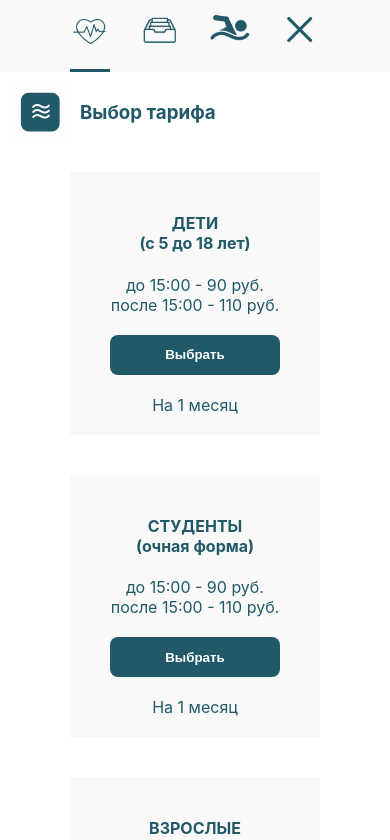
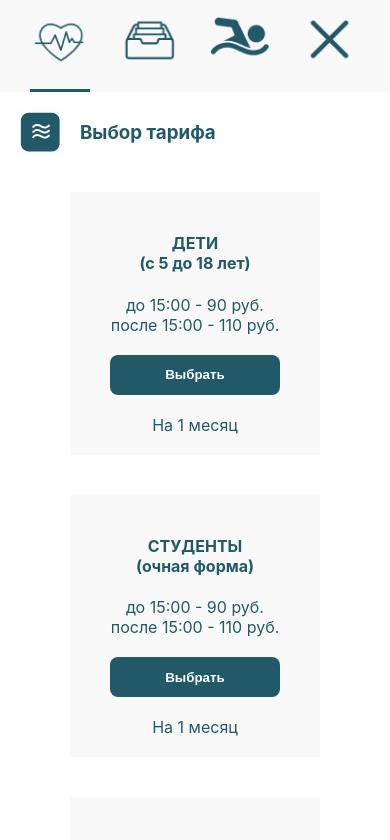
Before and after one commit to ALPOFF/rate_new_ver, a React (Create React App) app: page /tariff in a window 390 px wide. Shown: the top 840 px of the page. Built offline with nearby package versions, Linux system fonts and the light colour scheme.

Commit message:
scss fix

```diff
--- a/src/components/Header/Header.jsx
+++ b/src/components/Header/Header.jsx
@@ -2,11 +2,7 @@ import React from "react"
 import Navbar from "./Navbar/Navbar";
 
 const Header = (props) => {
-    return (
-        <div>
-            <Navbar/>
-        </div>
-    )
+    return <Navbar/>
 };
 
 export default Header;
--- a/src/components/Header/Navbar/Navbar.scss
+++ b/src/components/Header/Navbar/Navbar.scss
@@ -4,16 +4,15 @@ a {
   padding-bottom: 15px;
   margin: 0 50px 0 50px;
   text-decoration: none;
-  color: $main-color;
+  color: $darkGreenColor;
 }
 
 .navbar_container {
   display: flex;
-  background-color: #F9F9F9;
-  padding: 10px 20px 0 20px;
+  background-color: $lightGrey;
+  padding-top: 10px;
   text-align: center;
   justify-content: center;
-  align-items: stretch;
 }
 
 .navbar_item_container {
@@ -36,7 +35,14 @@ a {
   a {
     padding-bottom: 15px;
     margin: 0 15px 0 15px;
-    text-decoration: none;
-    color: $main-color;
+    color: $darkGreenColor;
+  }
+
+  .navbar_item_container {
+    flex-direction: column;
+
+    img {
+      width: 60px;
+    }
   }
 }
--- a/src/components/TariffChoose/TariffChoose.jsx
+++ b/src/components/TariffChoose/TariffChoose.jsx
@@ -11,7 +11,7 @@ const TariffChoose = ({sendChoosedTariff, choosedTariff}) => {
 
     return (
         <div className="tarif_page_container">
-            <div className="tarif_page">
+            <div>
                 <div className="tariff">
                     <img src={tarif_pic} alt="tarif_pic"/>
                     <h3>Выбор тарифа</h3>
--- a/src/components/TariffChoose/TariffChoose.scss
+++ b/src/components/TariffChoose/TariffChoose.scss
@@ -1,20 +1,22 @@
 @import "../../helpers/variables";
 
 .tariff {
-  flex: 1 0 0;
   display: flex;
-  text-align: center;
   align-items: center;
+  img {
+    width: 50px;
+    padding: 15px;
+  }
+  h3, h4 {
+    color: $darkGreenColor;
+  }
 }
-
 
 .info_container {
   @extend .tarif_page_container;
   text-align: center;
-  align-items: stretch;
-  flex-direction: row;
   flex-wrap: wrap;
-  color: $main-color;
+  color: $darkGreenColor;
 }
 
 .tarif_page_container {
@@ -22,21 +24,8 @@
   justify-content: center;
 }
 
-.tarif_page {
-  max-width: 1280px;
-}
-
-.tariff h3, h4 {
-  color: $main-color;
-}
-
-.tariff img {
-  height: 50px;
-  padding: 15px;
-}
-
 .info_container_item {
-  background-color: #F9F9F9;
+  background-color: $lightGrey;
   padding: 20px;
   margin: 20px;
 }
@@ -47,7 +36,7 @@ button {
   border-radius: 8px;
   outline: none;
   border: 0;
-  background-color: $main-color;
+  background-color: $darkGreenColor;
   color: white;
   font-weight: bold;
   cursor: pointer;
@@ -59,3 +48,7 @@ button:disabled {
   color: #505050;
   cursor: default;
 }
+
+@media screen and (max-width: 768px) {
+
+}
--- a/src/helpers/variables.scss
+++ b/src/helpers/variables.scss
@@ -1 +1,2 @@
-$main-color: #215968;
+$darkGreenColor: #215968;
+$lightGrey: #F9F9F9;
```
